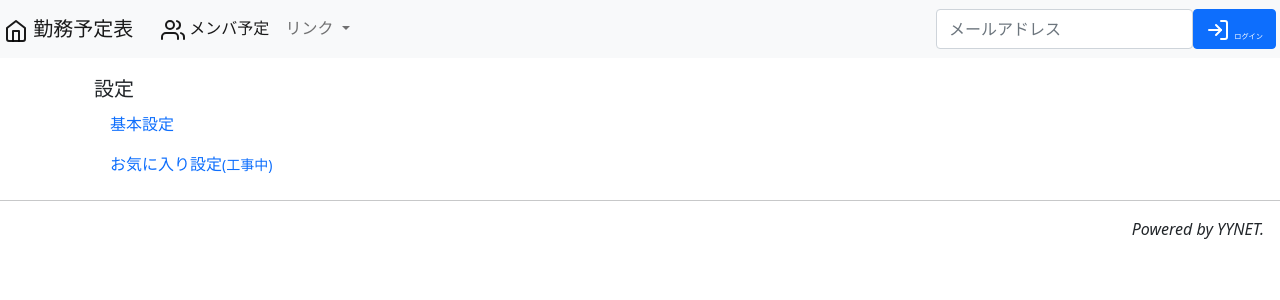
After one commit to yynet2022/swsm, a Django app: template swsm/templates/swsm/usersetting_base.html in a window 1280 px wide. The commit adds this page. Shown: the top 300 px of the page. Run offline with Django 3.2, Linux system fonts and the light colour scheme; the template is opened without the code that fills it: values that come from a table or form of the project are taken from there, others are empty.

Commit message:
Update of usersetting.html

```diff
--- /dev/null
+++ b/swsm/templates/swsm/usersetting_base.html
@@ -0,0 +1,42 @@
+{% extends 'swsm/base.html' %}
+
+{% block menubar %}
+{% with with_workstatus=True %}
+{% include 'swsm/includes/menubar.html' %}
+{% endwith %}
+{% endblock %}
+
+{% block content %}
+<div class="container-fluid">
+  <div class="row flex-nowrap">
+    {% block leftmenu %}
+    <div id="side-menubar" class="col-auto overflow-auto">
+      <div class="d-flex flex-column align-items-start">
+        <span class="fs-5">設定</span>
+        <ul id="menu"
+	    class="nav nav-pills flex-column align-items-start col-12">
+	  <li class="nav-item">
+	    <a class="nav-link" aria-current="page"
+	       href="{% url 'swsm:usersetting' %}">
+	      <span class="text-nowrap">
+		基本設定
+	      </span>
+	    </a>
+	  </li>
+	  <li class="nav-item">
+	    <a class="nav-link" aria-current="page"
+	       href="#">
+	      <span class="text-nowrap">
+		お気に入り設定<small>(工事中)</small>
+	      </span>
+	    </a>
+	  </li>
+	</ul>
+      </div>
+    </div>
+    {% endblock %}
+    {% block rightcontent %}
+    {% endblock %}
+  </div>
+</div>
+{% endblock %}
```
Also changed, not shown: swsm/templates/swsm/usersetting.html (+3 -8 lines).
